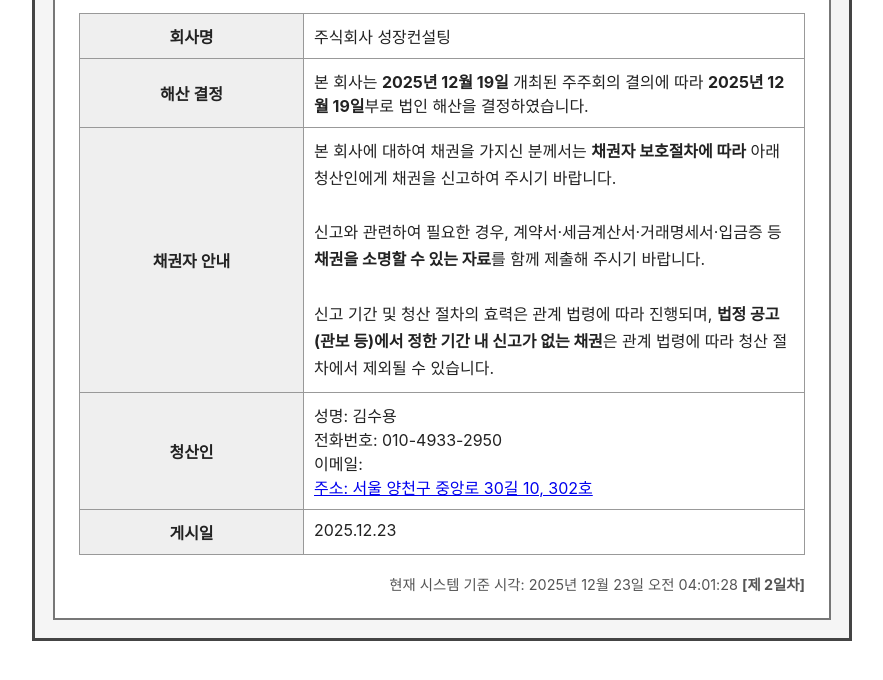
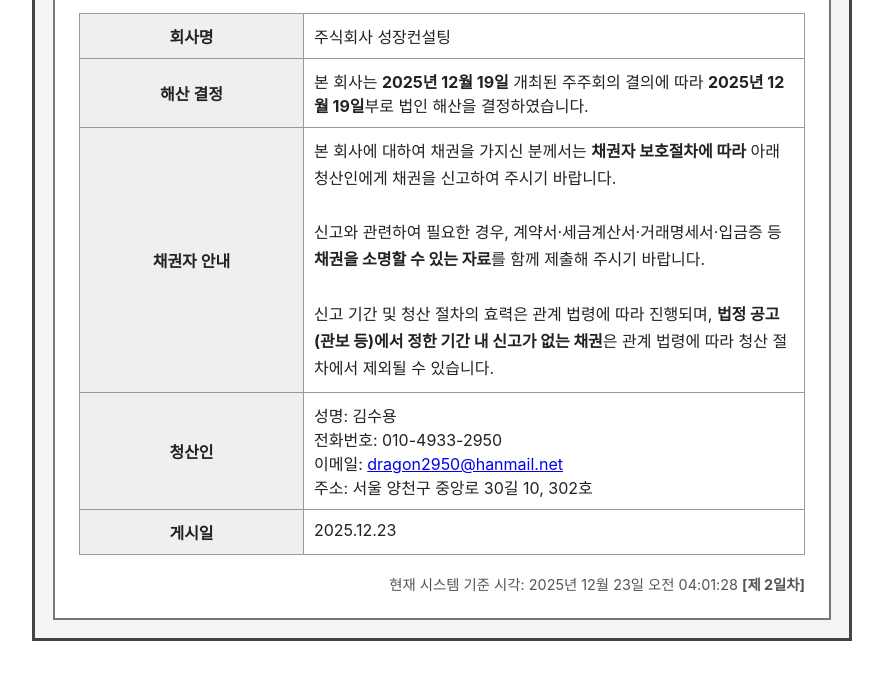
Before and after one commit to dragon2950/dragon2950.github.io, a plain HTML site: page index.html in a window 1280 px wide. Shown: the part 226-906 px from the top of the page, without its empty margins (198-1081 px from the left). Drawn offline with Linux system fonts and the light colour scheme; no server answers.

Commit message:
Update index.html

```diff
--- a/index.html
+++ b/index.html
@@ -140,14 +140,13 @@
           <td>
             성명: 김수용<br>
             전화번호: 010-4933-2950<br>
-            이메일: <a href="mailto:dragon2950@hanmail.net""dragon2950@hanmail.netmaa><br>
+            이메일: <a href="mailto:dragon2950@hanmail.net">dragon2950@hanmail.net</a><br>
             주소: 서울 양천구 중앙로 30길 10, 302호
           </td>
         </tr>
 
         <tr>
           <th>게시일</th>
-          <!-- 🔹 하드코딩 -->
           <td>2025.12.23</td>
         </tr>
       </table>
```
